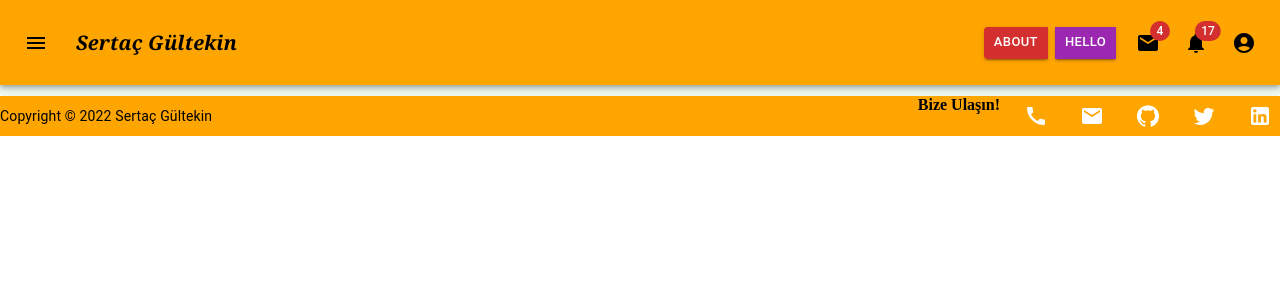
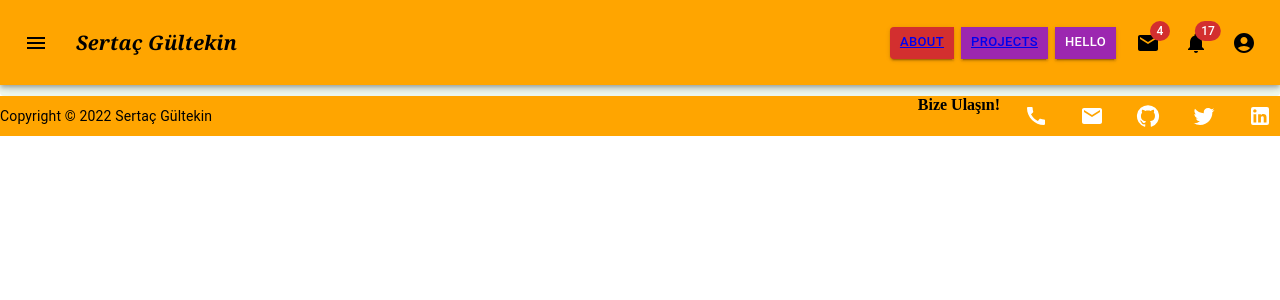
Before and after one commit to sertacgltkn/my-website, a React (Create React App) app: page / in a window 1280 px wide. Shown: the top 300 px of the page. Built offline with nearby package versions, Linux system fonts and the light colour scheme; the HTML template or start-up script is replaced by a standard one; what react-swipeable-views-utils would draw is missing.

Commit message:
some navbar elements redirected

```diff
--- a/src/App.js
+++ b/src/App.js
@@ -6,7 +6,7 @@ import {
   Routes,
   Link,
 } from "react-router-dom";
-import Card from "../src/components/Card";
+import Projects from "./components/Projects";
 import Navbar from "../src/components/Navbar";
 import Media from "../src/components/Media";
 import Footer from "./components/Footer";
@@ -27,7 +27,7 @@ function App() {
         <Routes>
           <Route exact path="/" element={<Home />} />
           <Route exact path="/about" element={<About />} />
-          <Route path="/card" element={<Card />} />
+          <Route path="/card" element={<Projects />} />
           <Route path="/media" element={<Media />} />
           <Route path="/carousel" element={<Carousel />} />
           <Route path="/alerty" element={<Alerty />} />
--- a/src/components/Navbar.js
+++ b/src/components/Navbar.js
@@ -15,8 +15,7 @@ import MoreIcon from "@mui/icons-material/MoreVert";
 import { Button, ButtonGroup } from "@mui/material";
 import { ToastContainer, toast } from "react-toastify";
 import "react-toastify/dist/ReactToastify.css";
-
-
+import { Link } from "react-router-dom";
 
 export default function PrimarySearchAppBar() {
   const [anchorEl, setAnchorEl] = React.useState(null);
@@ -170,9 +169,23 @@ export default function PrimarySearchAppBar() {
                 color="error"
                 variant="contained"
                 size="small"
+                textDecoration="none"
                 sx={{ margin: 1 }}
               >
-                About
+                <Link exact to="/about">
+                  About
+                </Link>
+              </Button>
+              <Button
+                onClick={notify}
+                color="secondary"
+                variant="contained"
+                size="small"
+                sx={{ margin: 1 }}
+              >
+                <Link exact to="/card">
+                  Projects
+                </Link>
               </Button>
               <Button
                 onClick={notify}
--- a/src/context/ThemeContext.js
+++ /dev/null
@@ -1,5 +0,0 @@
-import { createContext } from "react";
-
-const ThemeContext = createContext();
-
-export default ThemeContext;
```
Also changed, not shown: src/assets/213123123.jpg (added), src/components/Projects.js (renamed from src/components/Card.js).
